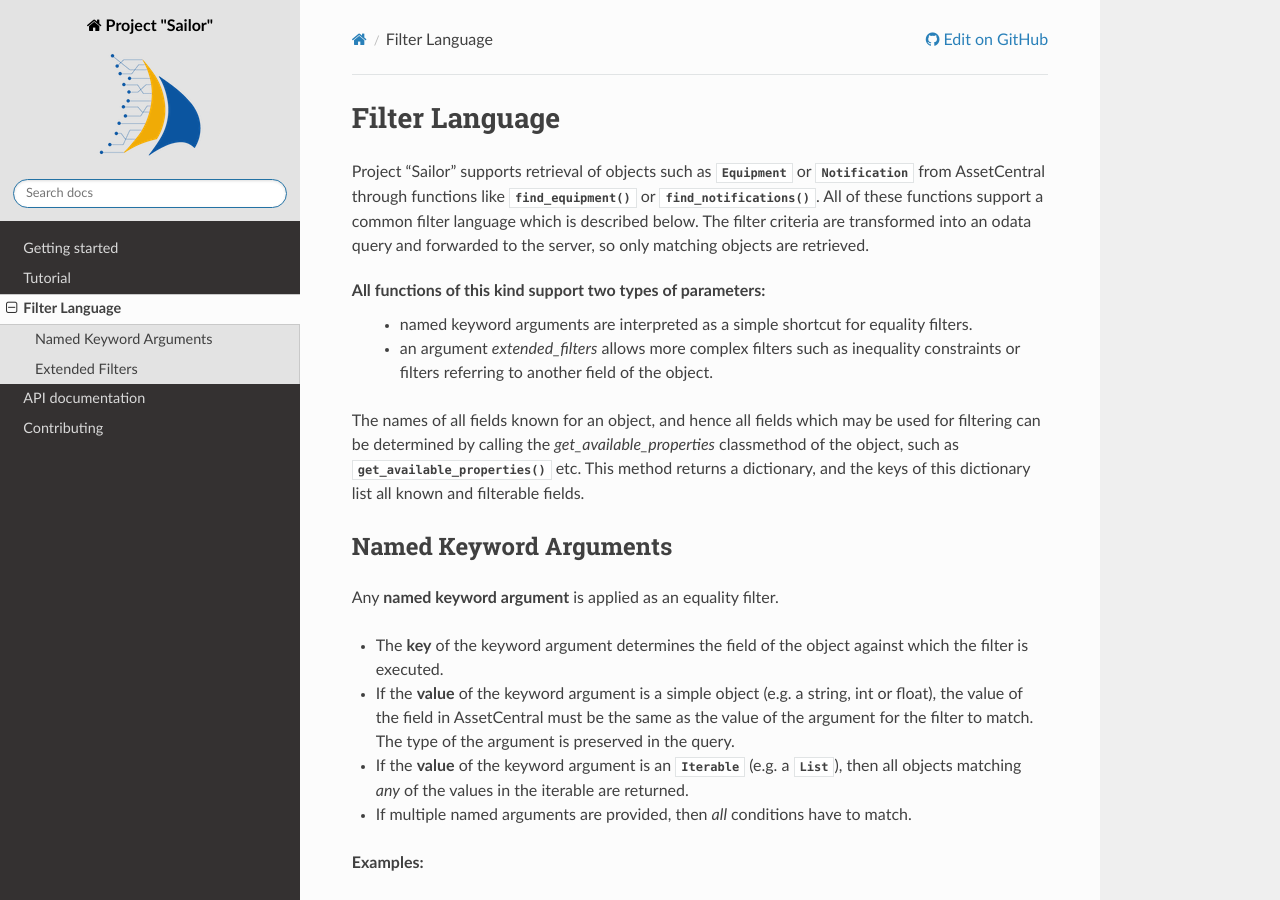
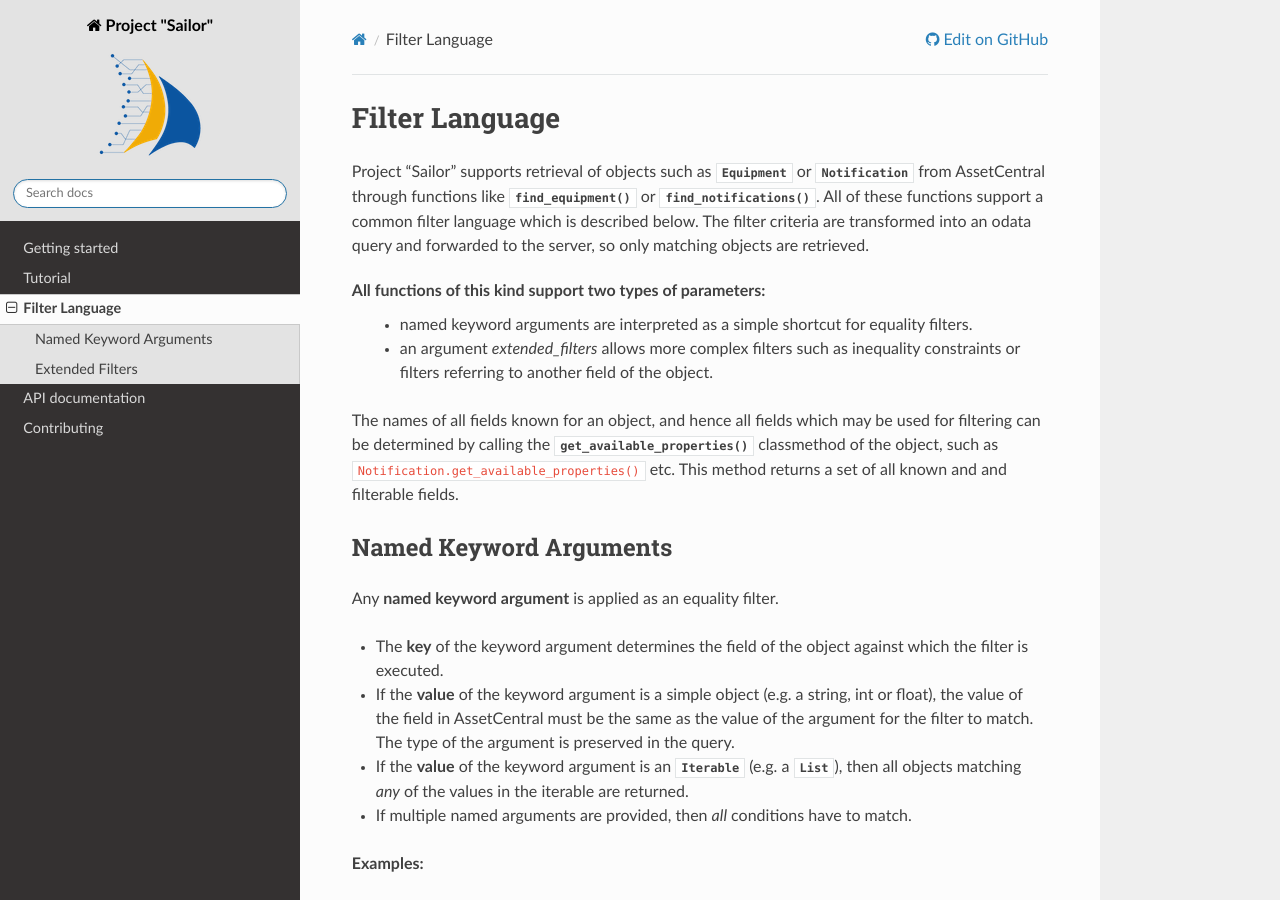
Before and after one commit to SAP/project-sailor, a Sphinx documentation site: the page built from docs/filter_language.rst, in a window 1280 px wide and 900 px high. Built offline with Sphinx 7.4.7 and the Read the Docs theme 2.0.0, drawn with Linux system fonts in a browser that asks for light colours.

Commit message:
review comments (good catch)

```diff
--- a/docs/filter_language.rst
+++ b/docs/filter_language.rst
@@ -15,9 +15,9 @@
    another field of the object.
 
 The names of all fields known for an object, and hence all fields which may be used for filtering can be determined
-by calling the `get_available_properties` classmethod of the object, such as
-:meth:`~sailor.assetcentral.notification.Notification.get_available_properties` etc. This method returns a dictionary, and
-the keys of this dictionary list all known and filterable fields.
+by calling the :meth:`~sailor.assetcentral.utils.AssetcentralEntity.get_available_properties` classmethod of the object, such as
+``Notification.get_available_properties()`` etc. This method returns a set of all known and
+and filterable fields.
 
 Named Keyword Arguments
 -----------------------
--- a/docs/tutorial.rst
+++ b/docs/tutorial.rst
@@ -59,7 +59,7 @@
 
     For an overview of the syntax used for filtering, refer to the documentation of the :doc:`Filter Language<../filter_language>`.
     To get an overview of the fields that are available as filters, you can use the function :meth:`~sailor.assetcentral.equipment.Equipment.get_available_properties()`.
-    The names of the items in the resulting map can be used as filters. Similar functions also exist for the other objects::
+    The fields in the resulting set can be used as filters. Similar functions also exist for the other objects::
 
         from sailor.assetcentral.equipment import Equipment
         Equipment.get_available_properties()
```
